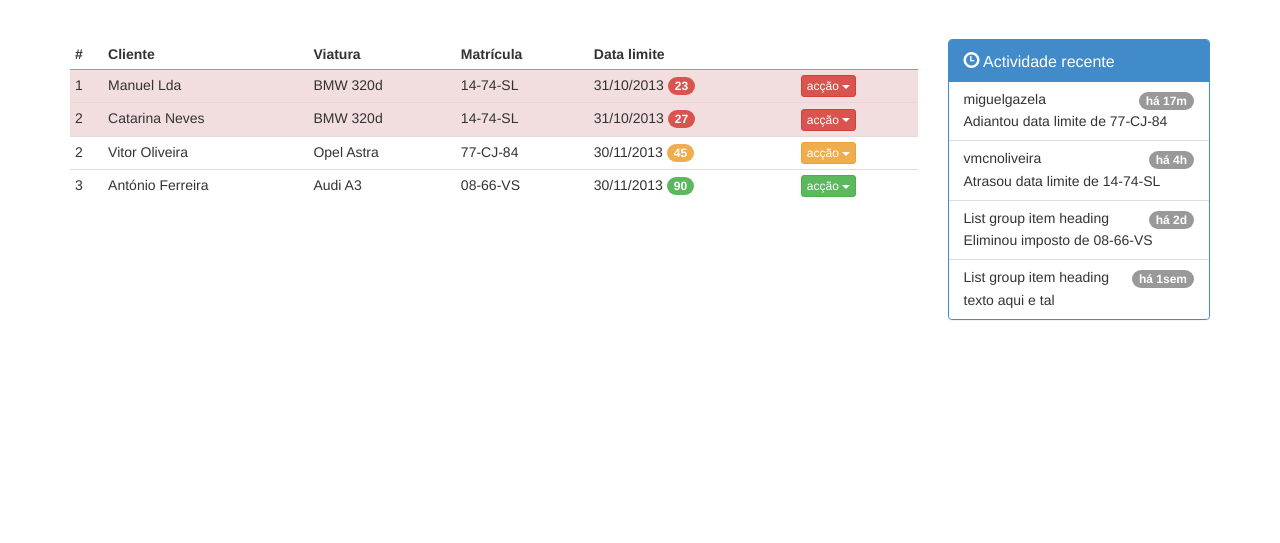
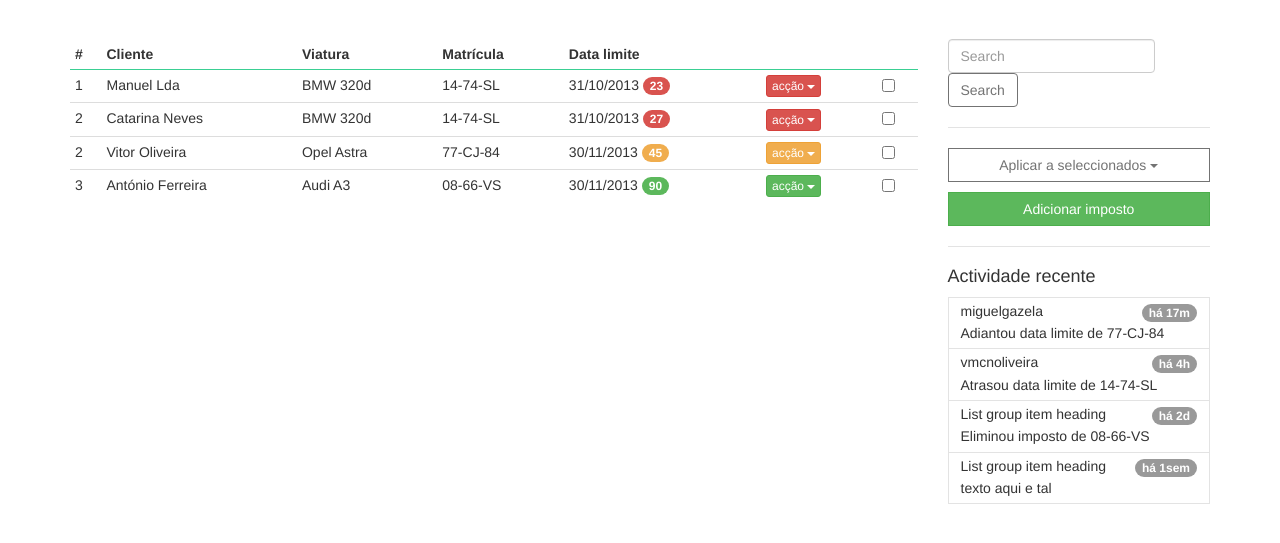
Before and after one commit to miguelgazela/ag.iba, a PHP site: page /pages_design/index.html in a window 1280 px wide. Shown: the part 61-604 px from the top of the page. Run offline with PHP 8.4, Linux system fonts and the light colour scheme.

Commit message:
sidebar design

```diff
--- a/css/main.css
+++ b/css/main.css
@@ -88,7 +88,8 @@ body > .container {
 }
 
 .dropdown-menu {
-  border-top: 1px solid #3acf93
+  border-top: 1px solid #3acf93;
+  border-radius: 0;
 }
 
 .navbar-default .navbar-nav>.open>a,
@@ -109,11 +110,74 @@ body > .container {
 }
 
 /* =============================================================
+   sidebar custom styles
+   ============================================================= */
+
+.list-group-item:first-child {
+  border-top-right-radius: 0;
+  border-top-left-radius: 0;
+}
+
+.list-group-item:last-child {
+  border-bottom-right-radius: 0;
+  border-bottom-left-radius: 0;
+}
+
+.list-group-item {
+  border: 1px solid rgba(115, 115, 115, 0.2);
+  padding: 6px 12px;
+}
+
+.sidebar .btn-group {
+  width: 100%;
+  margin-bottom: 10px;
+}
+
+.btn-default:hover,
+.btn-default:focus,
+.btn-default:active,
+.btn-default.active,
+.open .dropdown-toggle.btn-default {
+  color: #3acf93;
+  background-color: white;
+  border-color: #3acf93;
+}
+
+.sidebar .dropdown-menu {
+  width: 100%;
+}
+
+.btn-sidebar {
+  width: 100%;
+  border-radius: 0;
+}
+
+
+
+/* =============================================================
    others custom styles
    ============================================================= */
 
 .table thead>tr>th {
     border-bottom: 1px solid #3acf93;
+}
+
+hr {
+  border-top: 1px solid rgba(115, 115, 115, 0.2);
+}
+
+.btn-default {
+  color: #737373;
+  border-color: #737373;
+}
+
+.btn-default .caret {
+  border-top-color: #737373;
+}
+
+.btn-default:hover .caret,
+.btn-default:focus .caret {
+  border-top-color: #737373;
 }
 
 .badge-danger {
--- a/pages_design/index.html
+++ b/pages_design/index.html
@@ -83,10 +83,11 @@
                   <th>Matrícula</th>
                   <th>Data limite</th>
                   <th></th>
+                  <th></th>
                 </tr>
               </thead>
               <tbody>
-                <tr class="danger">
+                <tr>
                   <td>1</td>
                   <td>Manuel Lda</td>
                   <td>BMW 320d</td>
@@ -106,8 +107,11 @@
                       </ul>
                     </div>
                   </td>
+                  <td>
+                    <input type="checkbox" value="">
+                  </td>
                 </tr>
-                <tr class="danger">
+                <tr>
                   <td>2</td>
                   <td>Catarina Neves</td>
                   <td>BMW 320d</td>
@@ -126,6 +130,9 @@
                         <li><a href="#">Separated link</a></li>
                       </ul>
                     </div>
+                  </td>
+                  <td>
+                    <input type="checkbox" value="">
                   </td>
                 </tr>
                 <tr>
@@ -148,6 +155,9 @@
                       </ul>
                     </div>
                   </td>
+                  <td>
+                    <input type="checkbox" value="">
+                  </td>
                 </tr>
                 <tr>
                   <td>3</td>
@@ -169,17 +179,39 @@
                       </ul>
                     </div>
                   </td>
+                  <td>
+                    <input type="checkbox" value="">
+                  </td>
                 </tr>
               </tbody>
             </table>
           </div>
         </div>
 
-        <div class="col-md-3">
-          <div class="panel panel-primary">
-            <div class="panel-heading">
-              <h3 class="panel-title"><span class="glyphicon glyphicon-time"></span> Actividade recente</h3>
+        <div class="col-md-3 sidebar">
+          <form class="form-inline" role="form">
+            <div class="form-group">
+              <label class="sr-only" for="exampleInputEmail2">Search</label>
+              <input type="email" class="form-control" id="exampleInputEmail2" placeholder="Search">
             </div>
+            <button type="submit" class="btn btn-default">Search</button>
+          </form>
+          <hr>
+          <div class="btn-group">
+            <button type="button" class="btn btn-default dropdown-toggle btn-sidebar" data-toggle="dropdown">
+              Aplicar a seleccionados <span class="caret"></span>
+            </button>
+            <ul class="dropdown-menu" role="menu">
+              <li><a href="#">Action</a></li>
+              <li><a href="#">Another action</a></li>
+              <li><a href="#">Something else here</a></li>
+              <li class="divider"></li>
+              <li><a href="#">Separated link</a></li>
+            </ul>
+          </div>
+          <button type="button" class="btn btn-success btn-sidebar">Adicionar imposto</button>
+          <hr>
+          <h4>Actividade recente</h4>
           <ul class="list-group">
             <li class="list-group-item">
               <span class="badge">há 17m</span>
@@ -204,7 +236,6 @@
           </ul>
         </div>
       </div>
-      </div>
 
     </div> <!-- /container -->
 
```
Lines whose indentation alone changed are shown as unchanged.
